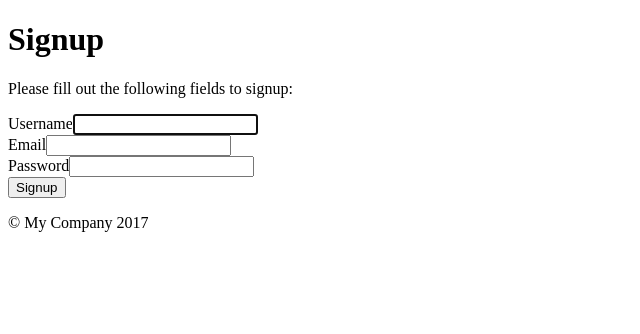
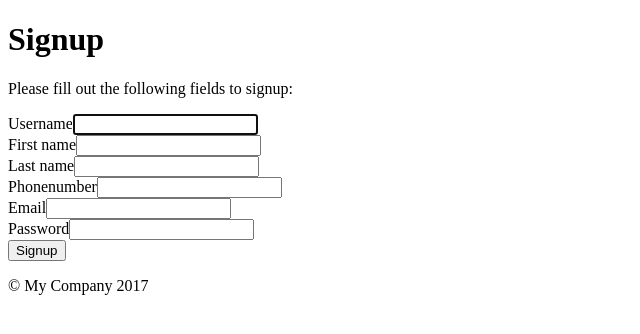
Before and after one commit to classicalguss/carbnbnew, a Yii app: template frontend/views/user/signup.php in a window 1280 px wide. Shown: the top 334 px of the page, without its empty margins (0-640 px from the left). Run offline with PHP 8.4 and a stand-in for Yii, Linux system fonts and the light colour scheme; the template is opened without the code that fills it, so the values that code supplies are empty; form fields are guessed from the names that the template uses; some libraries are stand-ins or nearby versions.

Commit message:
sign up too

```diff
--- a/frontend/views/user/signup.php
+++ b/frontend/views/user/signup.php
@@ -21,6 +21,12 @@ $this->params['breadcrumbs'][] = $this->title;
 
                 <?= $form->field($model, 'username')->textInput(['autofocus' => true]) ?>
 
+				<?= $form->field($model, 'first_name')->textInput(['autofocus' => true]) ?>
+
+				<?= $form->field($model, 'last_name')->textInput(['autofocus' => true]) ?>
+
+				<?= $form->field($model, 'phonenumber')->textInput(['autofocus' => true]) ?>
+
                 <?= $form->field($model, 'email') ?>
 
                 <?= $form->field($model, 'password')->passwordInput() ?>
```
